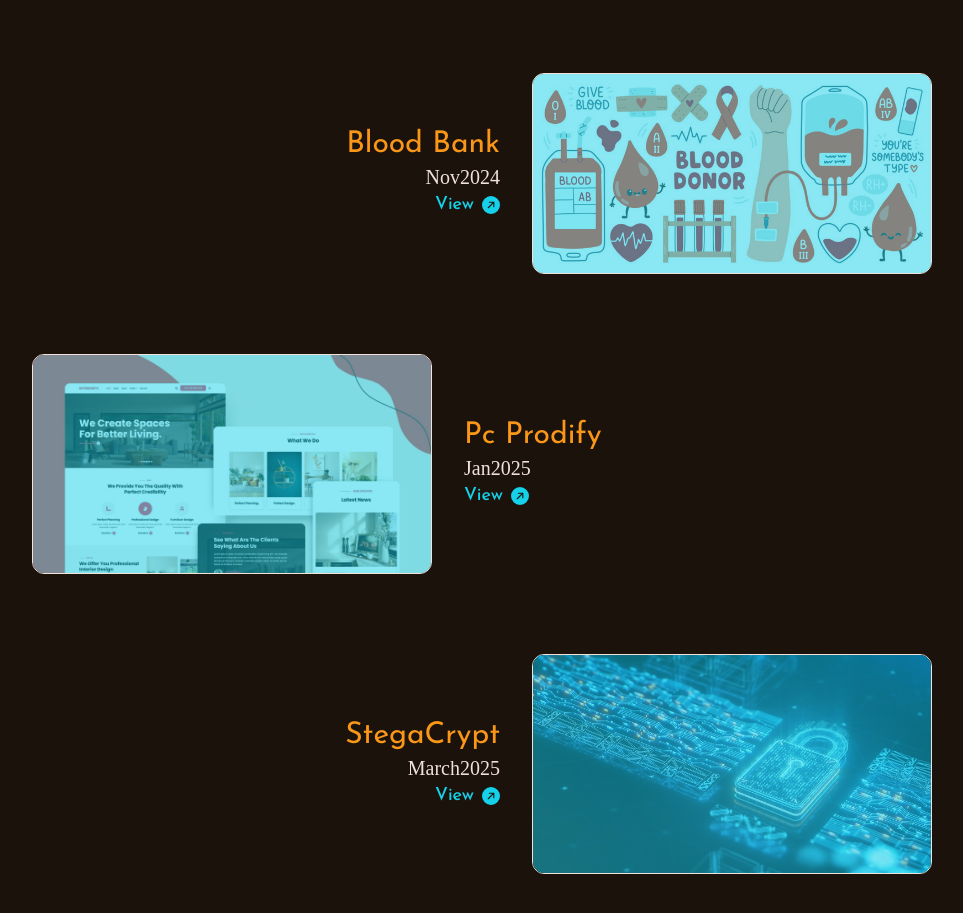
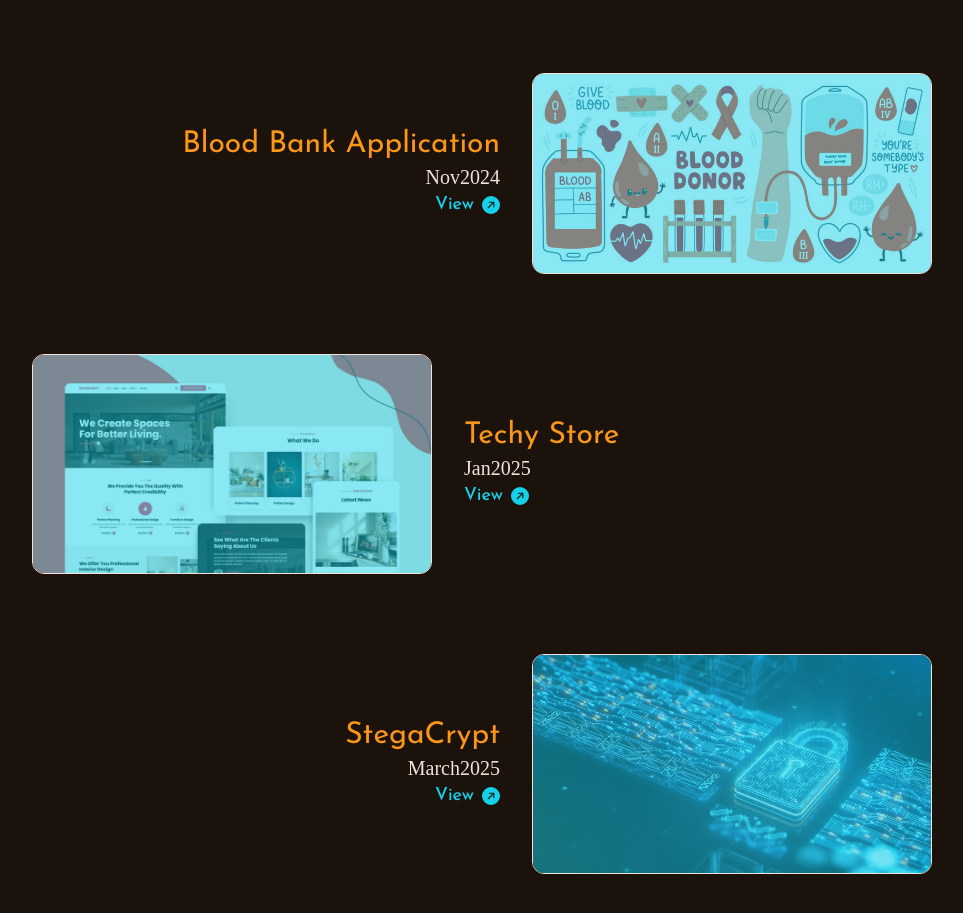
Before and after one commit to swapnilsupe01/E-portfolio, a React (Vite) app: page / in a window 1280 px wide. Shown: the part 4180-5093 px from the top of the page, without its empty margins (158-1121 px from the left). Built offline with nearby package versions, Linux system fonts and the light colour scheme.

Commit message:
techy store link added

```diff
--- a/src/components/projectsSection/ProjectsMain.jsx
+++ b/src/components/projectsSection/ProjectsMain.jsx
@@ -108,18 +108,18 @@ const projects = [
     link: "#",
   },
   {
-    name: "Blood Bank",
+    name: "Blood Bank Application",
     year: "Nov2024",
     align: "left",
     image: "../../images/Bloodimage.jpg",
-    link: "#",
+    link: "https://github.com/swapnilsupe01/blood_bank_application",
   },
   {
-    name: "Pc Prodify",
+    name: "Techy Store",
     year: "Jan2025",
     align: "Right",
     image: "../../images/website-img-4.jpg",
-    link: "#",
+    link: "https://github.com/swapnilsupe01/techy_store",
   },
   {
     name: "StegaCrypt",
```
